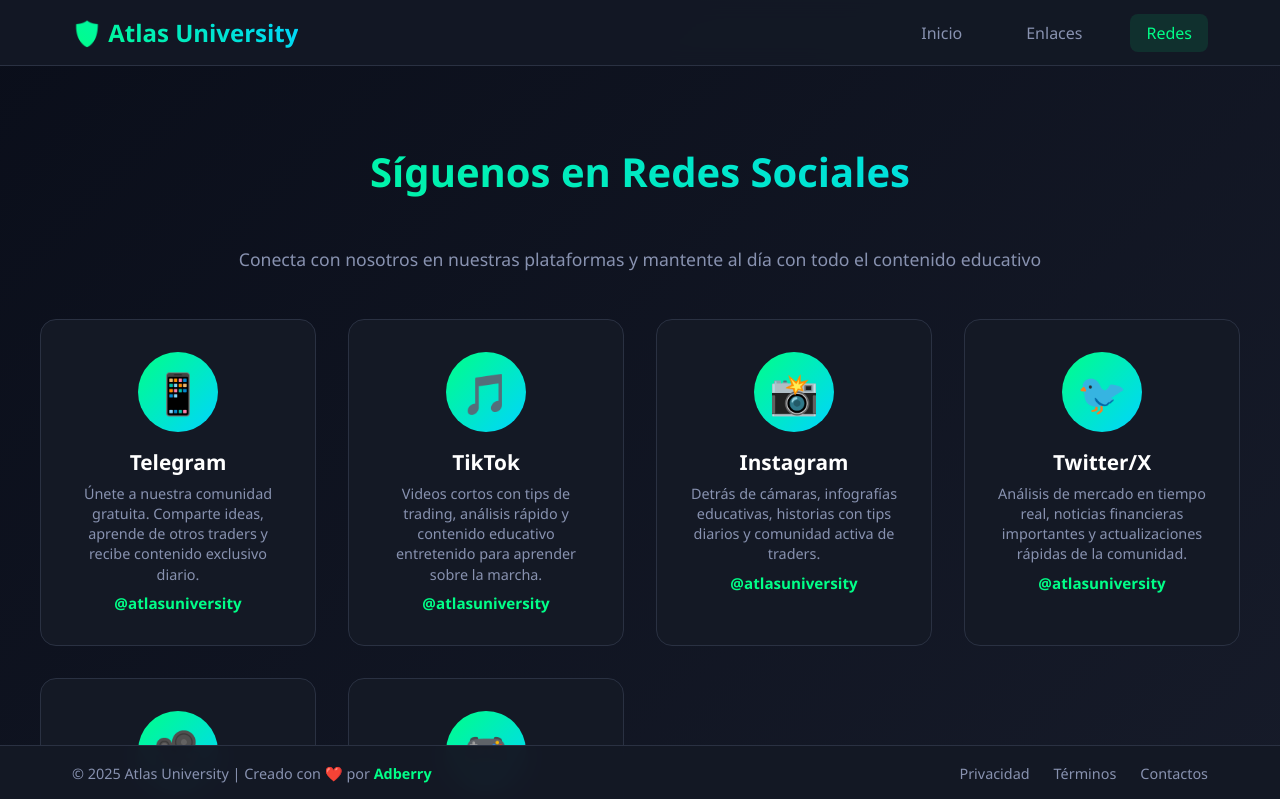
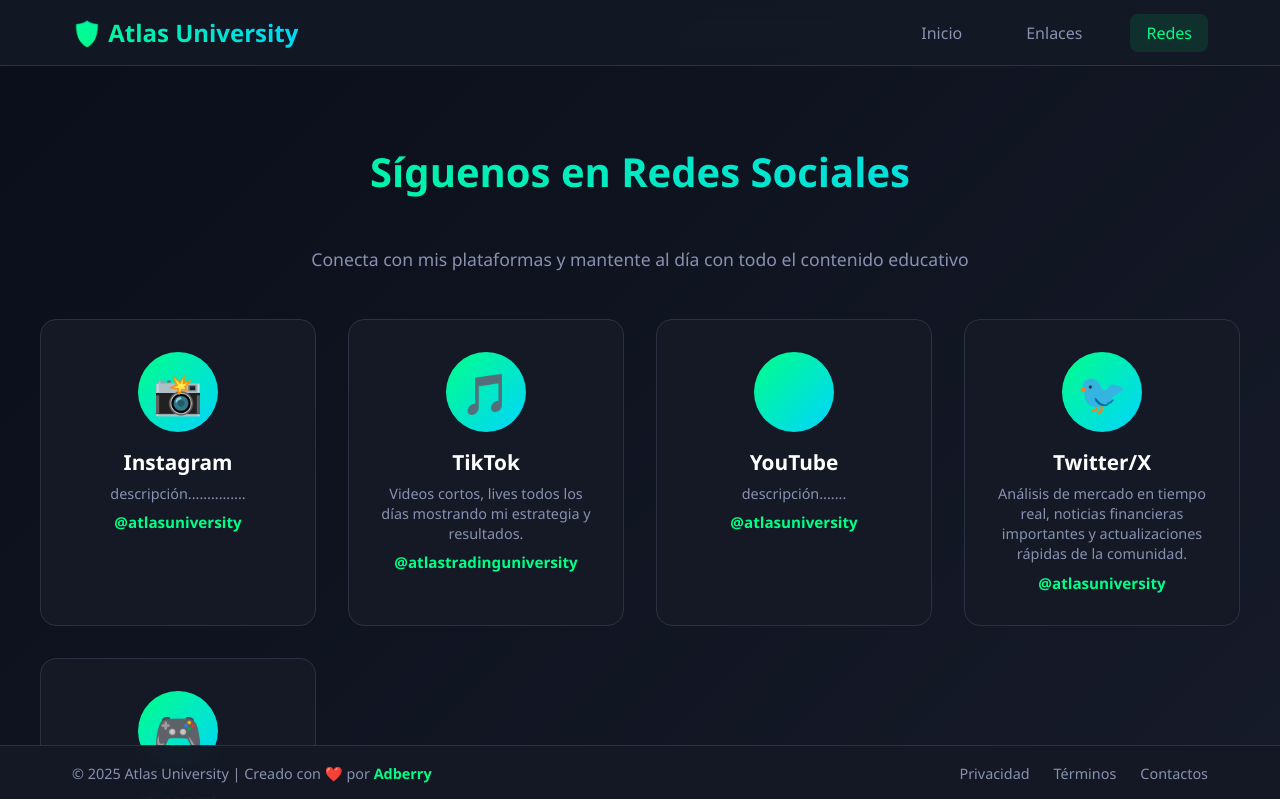
Before and after one commit to ADBERR1/ADBERR1.github.io, a plain HTML site: page index.html in a window 1280 px wide. Both pictures are taken after a click on the link "Redes". Shown: the top 799 px of the page. Drawn offline with Linux system fonts and the light colour scheme.

Commit message:
Actualizar index.html

```diff
--- a/index.html
+++ b/index.html
@@ -1237,38 +1237,38 @@
             <div class="container">
                 <h2 class="section-title">Síguenos en Redes Sociales</h2>
                 <p style="text-align: center; color: var(--text-secondary); margin-bottom: 3rem; font-size: 1.1rem;">
-                    Conecta con nosotros en nuestras plataformas y mantente al día con todo el contenido educativo
+                    Conecta con mis plataformas y mantente al día con todo el contenido educativo
                 </p>
 
                 <div class="redes-grid">
-                    <a href="https://t.me/atlasuniversity" target="_blank" class="red-card">
-                        <div class="red-icon">📱</div>
-                        <div class="red-name">Telegram</div>
+                    <a href="https://www.instagram.com/atlastradinguniversity?igsh=Z3FtNDg3N2NwN2Yy" target="_blank" class="red-card">
+                        <div class="red-icon">📸</div>
+                        <div class="red-name">Instagram</div>
                         <div class="red-description">
-                            Únete a nuestra comunidad gratuita. Comparte ideas, aprende de otros traders y recibe contenido exclusivo diario.
+                            descripción...............
                         </div>
                         <div class="red-username">@atlasuniversity</div>
                     </a>
 
-                    <a href="https://www.tiktok.com/@atlasuniversity" target="_blank" class="red-card">
+                    <a href="https://www.tiktok.com/@atlastradinguniversity?_r=1&_t=ZS-91D3rxWhBea" target="_blank" class="red-card">
                         <div class="red-icon">🎵</div>
                         <div class="red-name">TikTok</div>
                         <div class="red-description">
-                            Videos cortos con tips de trading, análisis rápido y contenido educativo entretenido para aprender sobre la marcha.
+                            Videos cortos, lives todos los días mostrando mi estrategia y resultados.
+                        </div>
+                        <div class="red-username">@atlastradinguniversity</div>
+                    </a>
+
+                    <a href="https://youtube.com/@atlastradinguniversity?si=HRYtHHpBDqxeHF-q" target="_blank" class="red-card">
+                        <div class="red-icon"></div>
+                        <div class="red-name">YouTube</div>
+                        <div class="red-description">
+                            descripción.......
                         </div>
                         <div class="red-username">@atlasuniversity</div>
                     </a>
 
-                    <a href="https://www.instagram.com/atlasuniversity" target="_blank" class="red-card">
-                        <div class="red-icon">📸</div>
-                        <div class="red-name">Instagram</div>
-                        <div class="red-description">
-                            Detrás de cámaras, infografías educativas, historias con tips diarios y comunidad activa de traders.
-                        </div>
-                        <div class="red-username">@atlasuniversity</div>
-                    </a>
-
-                    <a href="https://twitter.com/atlasuniversity" target="_blank" class="red-card">
+                    <a href="...." target="_blank" class="red-card">
                         <div class="red-icon">🐦</div>
                         <div class="red-name">Twitter/X</div>
                         <div class="red-description">
@@ -1277,16 +1277,7 @@
                         <div class="red-username">@atlasuniversity</div>
                     </a>
 
-                    <a href="https://www.youtube.com/@atlasuniversity" target="_blank" class="red-card">
-                        <div class="red-icon">🎥</div>
-                        <div class="red-name">YouTube</div>
-                        <div class="red-description">
-                            Tutoriales completos, grabaciones de sesiones en vivo, análisis profundo y cursos gratuitos de trading.
-                        </div>
-                        <div class="red-username">@atlasuniversity</div>
-                    </a>
-
-                    <a href="https://discord.gg/atlasuniversity" target="_blank" class="red-card">
+                    <a href="...." target="_blank" class="red-card">
                         <div class="red-icon">🎮</div>
                         <div class="red-name">Discord</div>
                         <div class="red-description">
```
